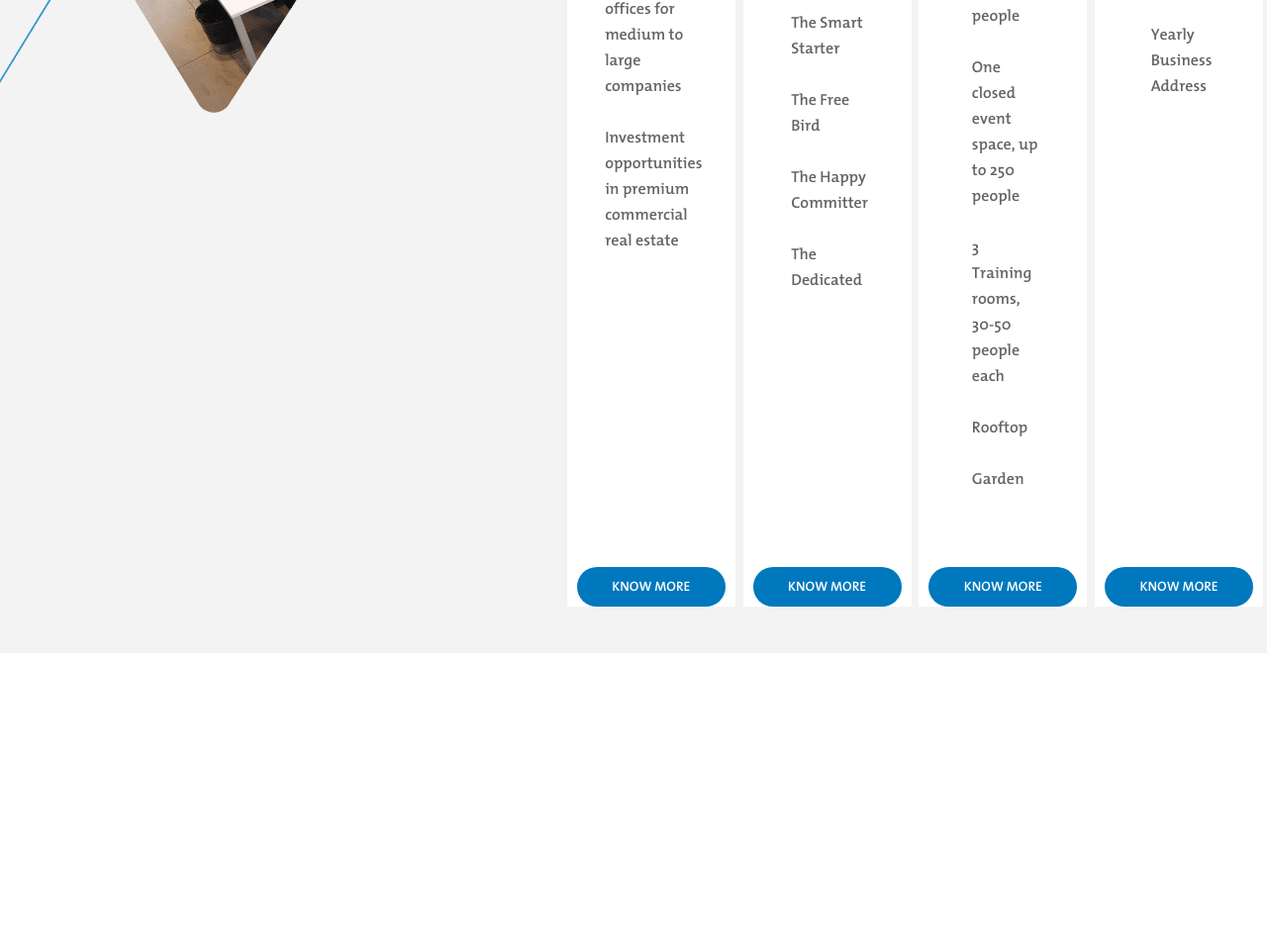
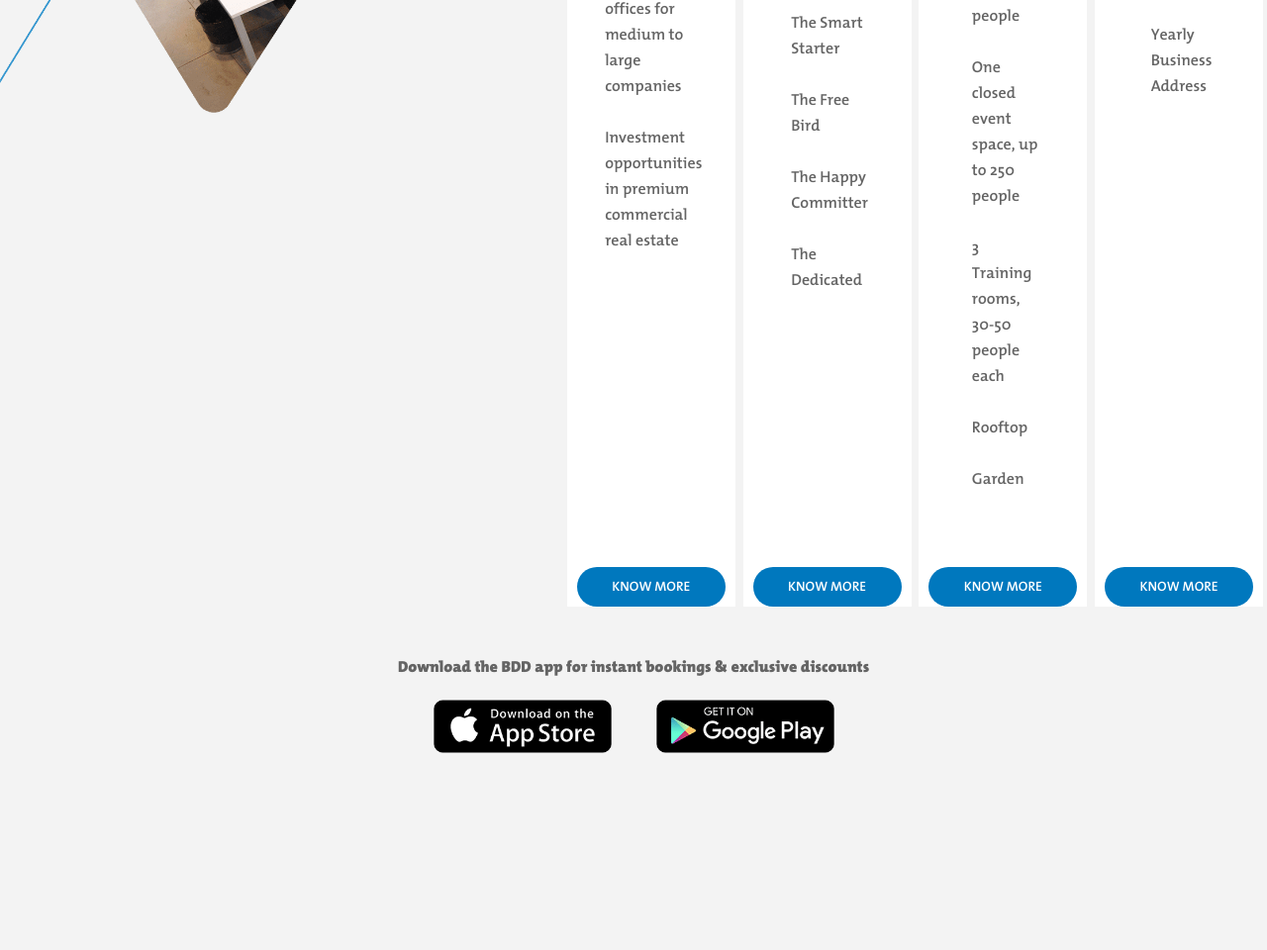
Before and after one commit to jeanpierrenashef/bdd-clone, a plain HTML site: page index.html in a window 1280 px wide. Shown: the part 2290-3250 px from the top of the page at 99% size. Before the commit the page ends 2950 px from the top, so only its background shows below. Drawn offline with Linux system fonts and the light colour scheme.

Commit message:
Part 5 update: done with the bdd-app section

```diff
--- a/index.html
+++ b/index.html
@@ -8,6 +8,7 @@
     <link href="./styles/foundations-section.css" rel="stylesheet"/>
     <link href="./styles/vision-section.css" rel="stylesheet"/>
     <link href="./styles/community-section.css" rel="stylesheet"/>
+    <link href="./styles/bdd-app-section.css" rel="stylesheet"/>
 </head>
 
 <body>
@@ -187,7 +188,14 @@
 
         </div>
     </div>
+    <div class="apps-sec">
+        <p>Download the BDD app for instant bookings & exclusive discounts</p>
+        <div class="icons">
+            <div class="img1-allign"><img src="./icons/app-store.png" width="60%"></div>
+            <div class="img2-allign"><img src="./icons/google-play.png" width="60%"></div>
 
+        </div>
+    </div>
 
 </body>
 </html>
--- a/styles/bdd-app-section.css
+++ b/styles/bdd-app-section.css
@@ -0,0 +1,62 @@
+@font-face {
+    font-family: 'TheMixBlack-Caps';
+    src: url('../fonts/TheMixBlack-Caps.otf') format('opentype');
+    font-weight: normal;
+    font-style: normal;
+}
+
+@font-face {
+    font-family: 'TheMixSemiBold-Plain';
+    src: url('../fonts/TheMixSemiBold-Plain.otf') format('opentype');
+    font-weight: normal;
+    font-style: normal;
+}
+@font-face {
+    font-family: 'TheMixBlack-Plain';
+    src: url('../fonts/TheMixBlack-Plain.otf') format('opentype');
+    font-weight: normal;
+    font-style: normal;
+}
+* {
+    margin: 0;
+    padding: 0;
+    border: 0;
+    box-sizing: border-box;
+
+}
+.apps-sec{
+    display: flex;
+    flex-direction: column;
+    justify-content: start;
+    align-items: center;
+    height: 300px;
+    width: 100%;
+    background-color: #f3f3f3
+}
+.apps-sec > p {
+    text-align: center;
+    color: #646464;
+    font-family: "TheMixBlack-Plain", Sans-serif;
+    font-size: 16px;
+    font-weight: 400;
+}
+
+.icons{
+    display: flex;
+    align-items: center;
+    justify-content: center;
+    padding: 20px 20px;
+    margin: 0 20px;
+}
+.img1-allign, .img2-allign {
+    display: flex;
+    justify-content: end;
+    width: auto;
+    padding-left: 45px;
+}
+.img2-allign {
+    display: flex;
+    justify-content: start;
+    width: auto;
+    padding-right: 45px;
+}
--- a/styles/foundations-section.css
+++ b/styles/foundations-section.css
@@ -40,8 +40,6 @@
     justify-content: space-around;
     width: 100%;
 
-
-
 }
 .box{
     display: flex;
--- a/styles/vision-section.css
+++ b/styles/vision-section.css
@@ -46,6 +46,4 @@
 .vision-align img {
     max-width: 50%;
     height: auto;
-
-
 }
```
Also changed, not shown: fonts/TheMixBlack-Plain.otf (added).
